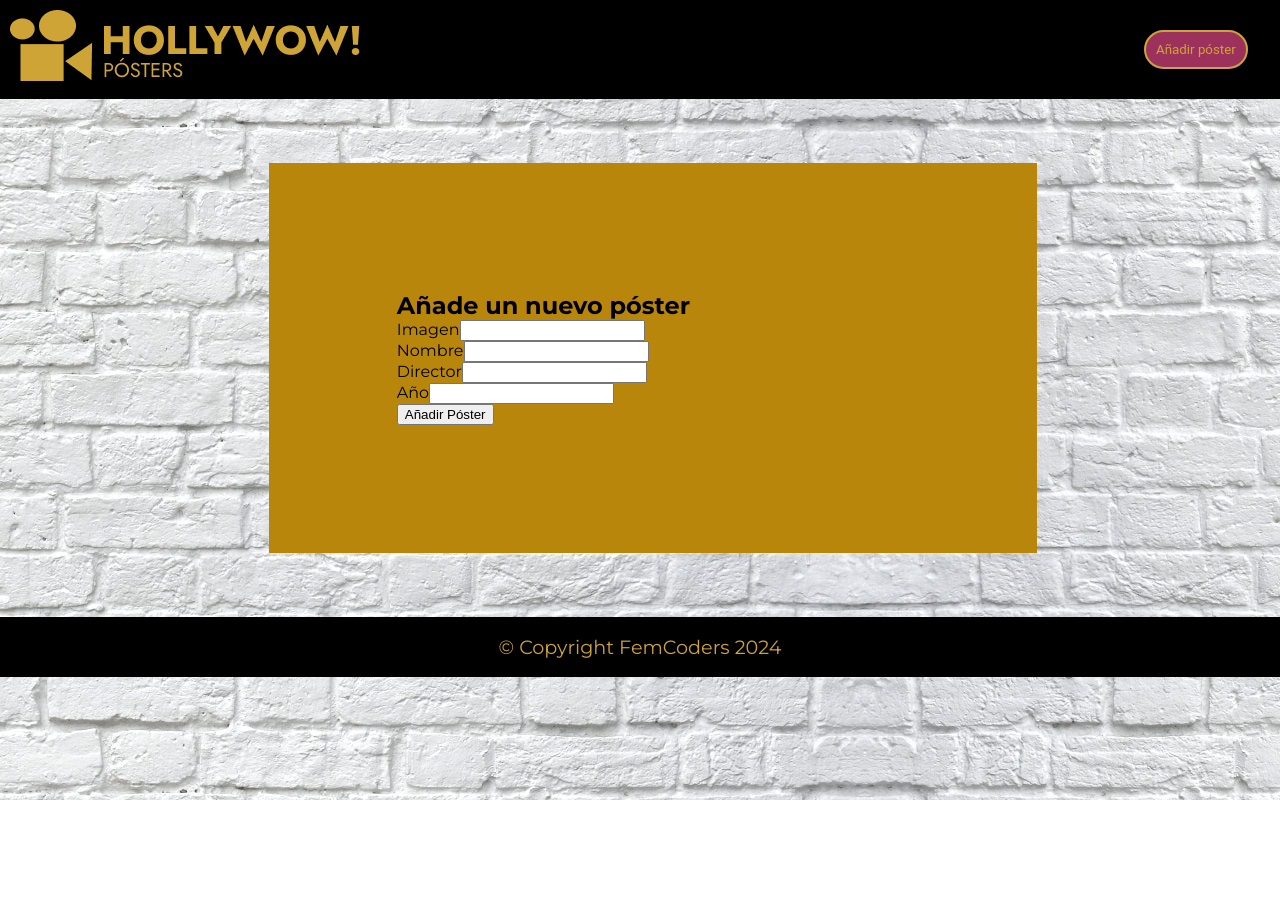
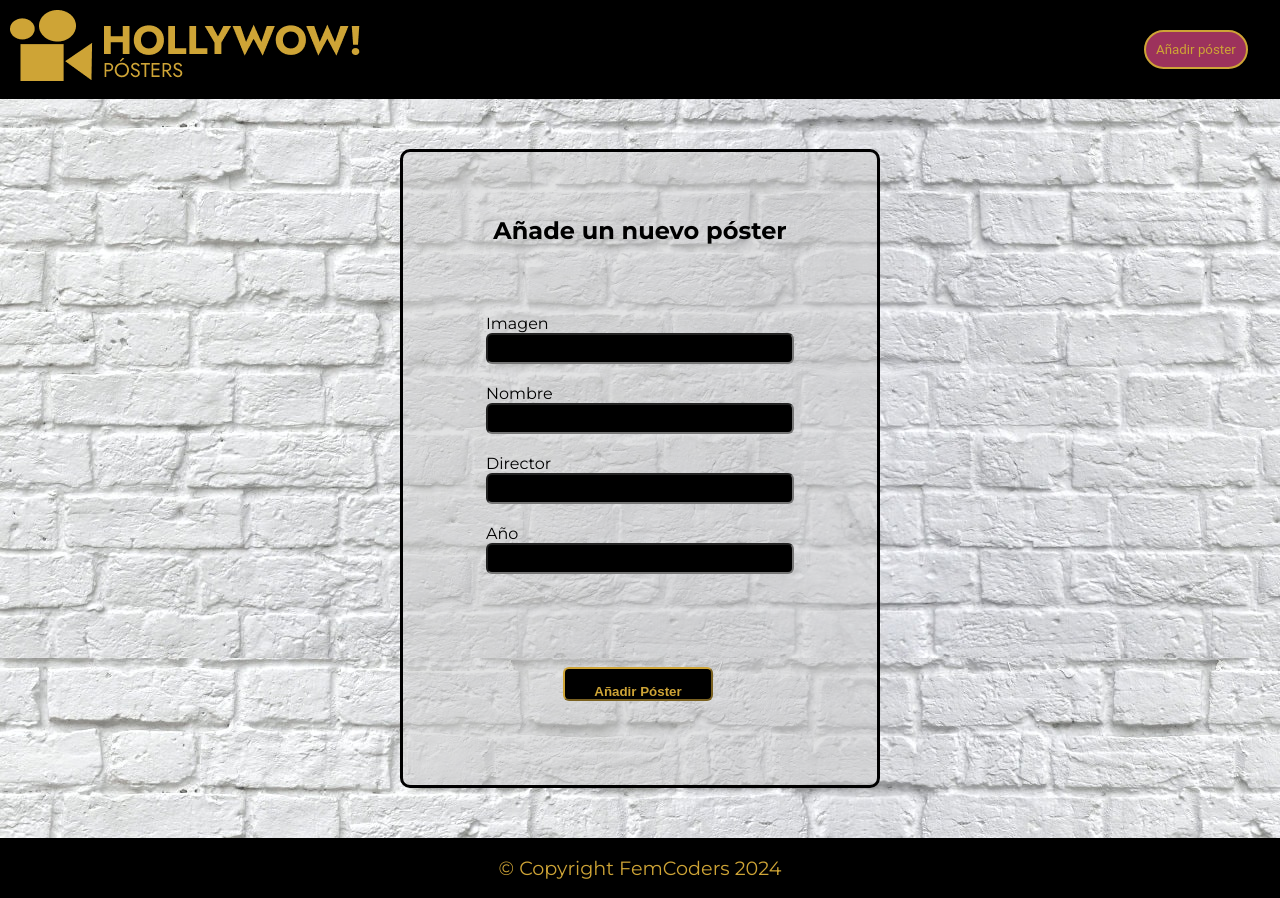
Before and after one commit to DesireeCSilva/Hollywow-app, a React (Vite) app: page /create in a window 1280 px wide. Before the commit the page ends 800 px from the top, so only its background shows below. Built offline with nearby package versions, Linux system fonts and the light colour scheme.

Commit message:
styleForm

```diff
--- a/src/components/Card.jsx
+++ b/src/components/Card.jsx
@@ -68,8 +68,8 @@ const Card = ({ posters }) => {
                     <p className="poster-card__director">Director: {poster.director}</p>
                     <p className="poster-card__year">Year: {poster.year}</p>
                 </PosterInfo>
-                <ButtonDelete onClick={() => clickDelete(poster.id)} className="button-delete">DELETE</ButtonDelete>
-                <ButtonEdit className="button-edit">EDIT</ButtonEdit>
+                <ButtonDelete onClick={() => clickDelete(poster.id)} className="button-delete">ELIMINAR</ButtonDelete>
+                <ButtonEdit className="button-edit">EDITAR</ButtonEdit>
             </PosterCard>
         </div>
         ))}
--- a/src/index.css
+++ b/src/index.css
@@ -22,7 +22,7 @@ background-image: url(./assets/images/Background.jpg);
     width: 10%;
 }
 
-.form{
+/* .form{
     display: flex;
     background-color: darkgoldenrod;
     justify-content: center;
@@ -34,4 +34,48 @@ background-image: url(./assets/images/Background.jpg);
     margin-bottom: 5%;
     flex-direction: column;
 
+} */
+
+.formAdd {
+    background-color: #cccccc8c;
+    border-radius: 10px;
+    border-color: black;
+    border: 3px solid #000000;
+    padding: 5%;
+    margin: 50px;
+    margin-right: 400px;
+    margin-left: 400px;
+    display: flex;
+    flex-direction: column;
+    align-items: center;
 }
+
+h2 {
+    margin-bottom: 20%;
+}
+
+
+input {
+    width: 300px;
+    display: flex;
+    flex-direction: column;
+    margin-bottom: 20px;
+    border-radius: 6px;
+    height: 25px;
+    color: white;
+    background-color: black;
+}
+
+.buttonAdd {
+    width: 150px;
+    display: flex;
+    justify-content: center;
+    margin-left: 25%;
+    margin-top: 30%;
+    background-color: black;
+    padding: 5%;
+    color: #CEA436;
+    border-radius: 6px;
+    border-color: #CEA436;
+    font-weight: bold;
+}
--- a/src/pages/CreateForm.jsx
+++ b/src/pages/CreateForm.jsx
@@ -10,10 +10,9 @@ const CreateForm = () => {
     };
 
     return (
-        <div className='form'>
+        <div className='formAdd'>
             <h2>Añade un nuevo póster</h2>
             <form onSubmit={handleSubmit(onSubmit)}>
-            <div className='contentform'>
                 <div>
                     <label>Imagen</label>
                     <input type="url" {...register('imageUrl', { required: true })} />
@@ -30,8 +29,7 @@ const CreateForm = () => {
                     <label>Año</label>
                     <input type="number" {...register('year', { required: true })} />
                 </div>
-            </div>
-                <input type="submit" value="Añadir Póster" />
+                <input className="buttonAdd" type="submit" value="Añadir Póster" />
             </form>
         </div>
     );
```
